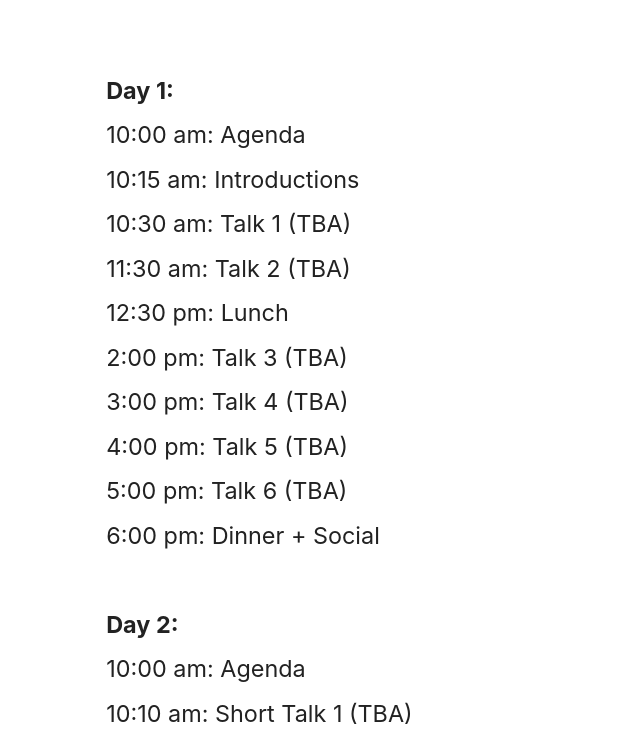
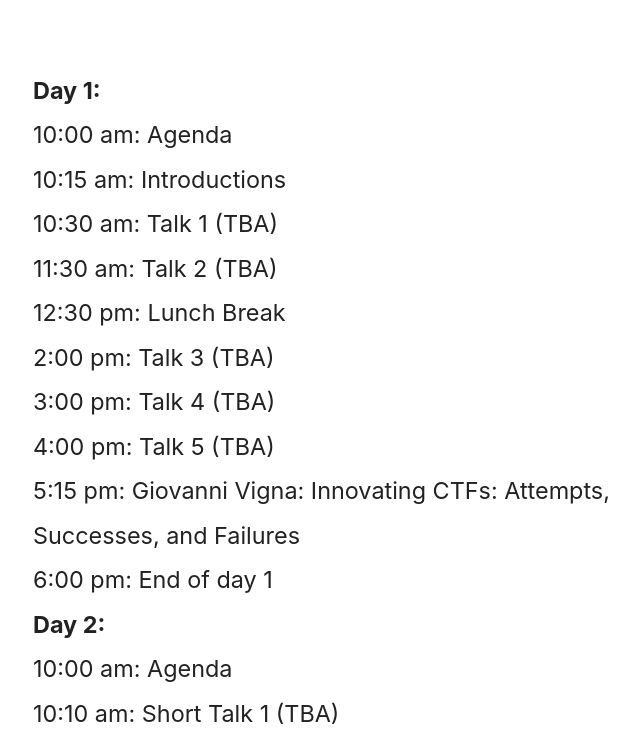
Before and after one commit to pwndevils/WeCTFinASU, a plain HTML site: page index.html in a window 1280 px wide. Shown: the part 2861-3600 px from the top of the page, without its empty margins (282-922 px from the left). Drawn offline with Linux system fonts and the light colour scheme.

Commit message:
Schedule update

```diff
--- a/index.html
+++ b/index.html
@@ -160,12 +160,12 @@
 								10:15 am: Introductions<br>
 								10:30 am: Talk 1 (TBA)<br>
 								11:30 am: Talk 2 (TBA)<br>
-								12:30 pm: Lunch<br>
+								12:30 pm: Lunch Break<br>
 								2:00 pm:  Talk 3 (TBA)<br>
 								3:00 pm:  Talk 4 (TBA)<br>
 								4:00 pm:  Talk 5 (TBA)<br>
-								5:00 pm:  Talk 6 (TBA)<br>
-								6:00 pm:  Dinner + Social<br>
+								5:15 pm:  Giovanni Vigna: Innovating CTFs: Attempts, Successes, and Failures <br>
+								6:00 pm:  End of day 1
 								<br>
 								<strong>Day 2:</strong><br>
 								10:00 am: Agenda<br>
@@ -174,8 +174,7 @@
 								11:00 am: Short Talk 3 (TBA)<br>
 								11:30 am: Short Talk 4 (TBA)<br>
 								12:00 pm: Short Talk 5 (TBA)<br>
-								12:30 pm: Lunch<br>
-								2:00 pm:  Private meeting for RPISEC and PPP
+								12:30 pm: End of day 2
 								</p>
 							</div>
 						</div>
```
